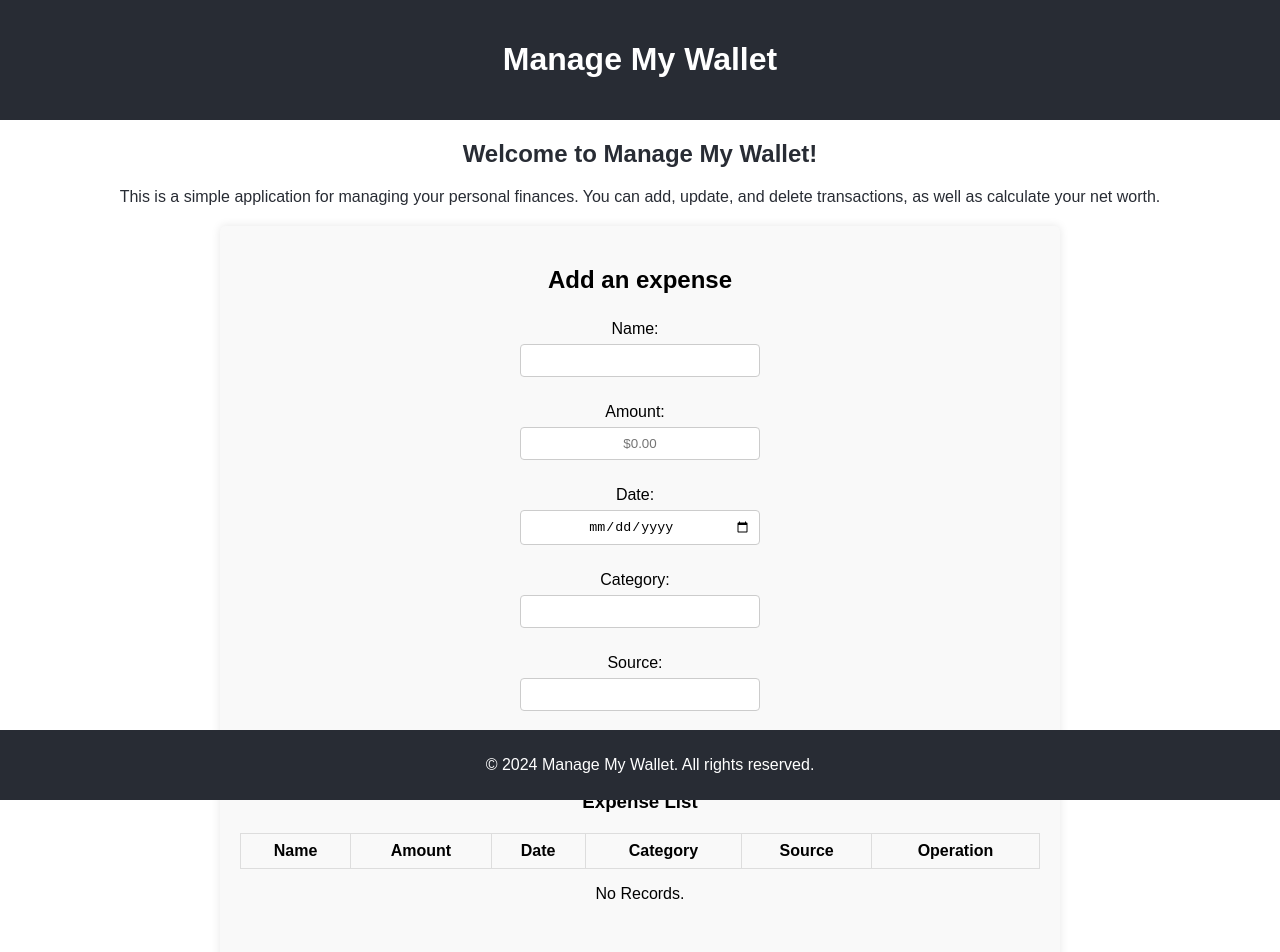
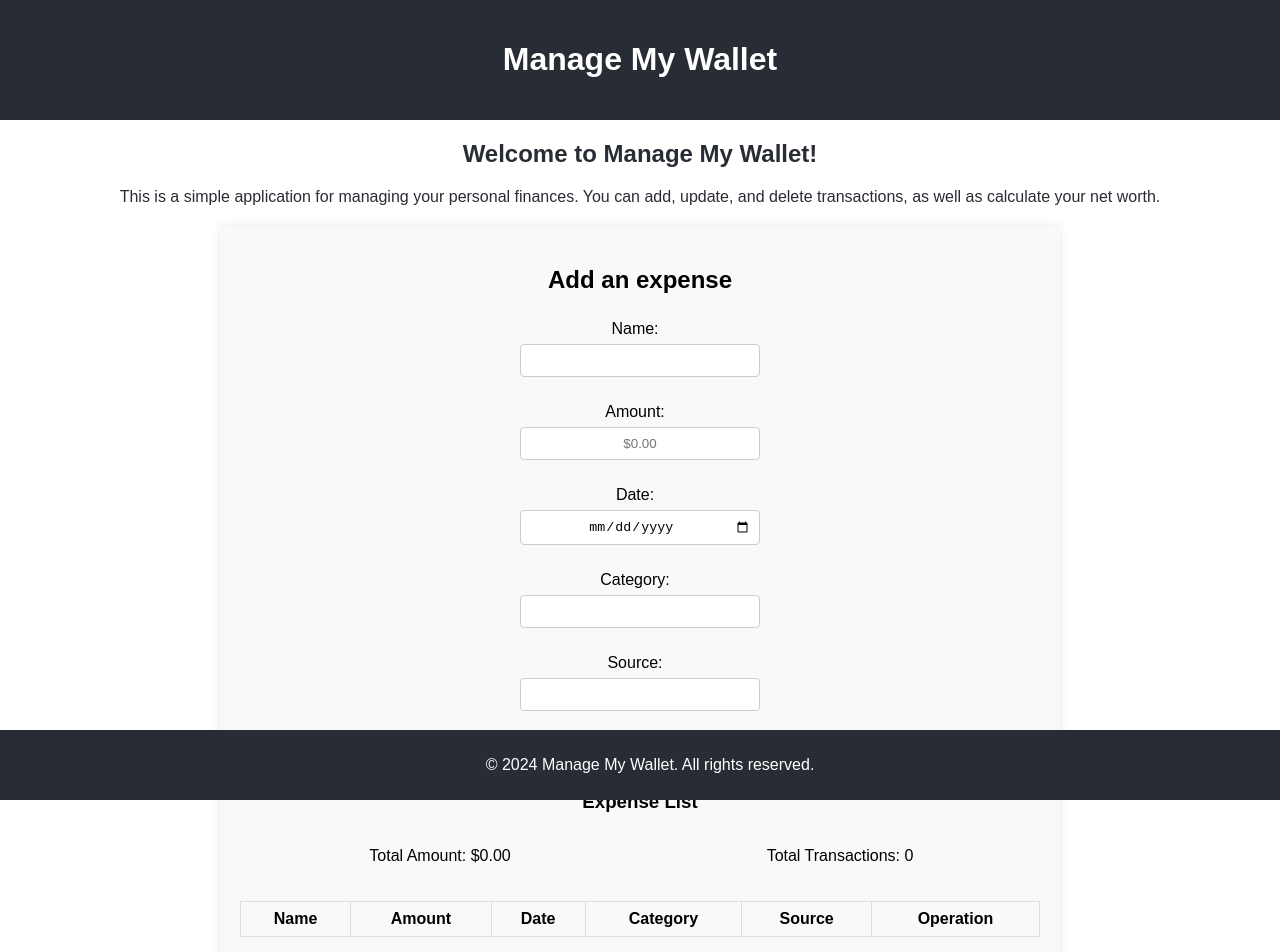
Before and after one commit to onetrue-6657/manage-my-wallet, a React (Create React App) app in the folder manage-my-wallet/: page / in a window 1280 px wide. Shown: the top 952 px of the page. Built offline with nearby package versions, Linux system fonts and the light colour scheme.

Commit message:
Optimize some features of Add.js and App.css

```diff
--- a/manage-my-wallet/src/App.js
+++ b/manage-my-wallet/src/App.js
@@ -9,7 +9,7 @@ function App() {
     <div>
       <Header />
       <main>
-        <div class="intro">
+        <div className="intro">
           <h2>Welcome to Manage My Wallet!</h2>
           <p>
             This is a simple application for managing your personal finances.
--- a/manage-my-wallet/src/components/Add.js
+++ b/manage-my-wallet/src/components/Add.js
@@ -1,7 +1,12 @@
-import React, { useState } from "react";
+import React, { useEffect, useState } from "react";
 import { NumericFormat } from "react-number-format";
 
 const AddExpense = () => {
+  const [expensesList, setExpensesList] = useState(() => {
+    const storedExpenses = localStorage.getItem("expensesList");
+    return storedExpenses ? JSON.parse(storedExpenses) : [];
+  });
+
   const [expense, setExpense] = useState({
     name: "",
     amount: "",
@@ -10,7 +15,18 @@ const AddExpense = () => {
     source: "",
   });
 
-  const [expensesList, setExpensesList] = useState([]);
+  useEffect(() => {
+    const storedExpenses = localStorage.getItem("expensesList");
+    console.log("Loaded from storage:", storedExpenses);
+    if (storedExpenses) {
+      setExpensesList(JSON.parse(storedExpenses));
+    }
+  }, []);
+
+  useEffect(() => {
+    console.log("Saving to storage:", expensesList);
+    localStorage.setItem("expensesList", JSON.stringify(expensesList));
+  }, [expensesList]);
 
   const handleChange = (e) => {
     const { name, value } = e.target;
@@ -44,6 +60,11 @@ const AddExpense = () => {
   const handleRemove = (index) => {
     setExpensesList((prevList) => prevList.filter((_, i) => i !== index));
   };
+
+  const totalAmount = expensesList
+    .reduce((total, item) => total + parseFloat(item.amount || 0), 0)
+    .toFixed(2);
+  const totalTransactions = expensesList.length;
 
   return (
     <div className="add">
@@ -111,6 +132,10 @@ const AddExpense = () => {
       </form>
 
       <h3>Expense List</h3>
+      <div className="total-info">
+        <p>Total Amount: ${totalAmount}</p>
+        <p>Total Transactions: {totalTransactions}</p>
+      </div>
       <table>
         <thead>
           <tr>
@@ -126,7 +151,16 @@ const AddExpense = () => {
           {expensesList.map((item, index) => (
             <tr key={index}>
               <td>{item.name}</td>
-              <td>${item.amount}</td>
+              <td>
+                <NumericFormat
+                  value={item.amount}
+                  displayType="text"
+                  thousandSeparator={true}
+                  prefix="$"
+                  decimalScale={2}
+                  fixedDecimalScale={true}
+                />
+              </td>
               <td>{item.date}</td>
               <td>{item.category}</td>
               <td>{item.source}</td>
--- a/manage-my-wallet/src/styles/App.css
+++ b/manage-my-wallet/src/styles/App.css
@@ -108,3 +108,19 @@ td {
   justify-content: center;
   padding: 10px;
 }
+
+.add table {
+  width: 100%;
+}
+
+.total-info {
+  display: flex;
+  justify-content: space-between;
+  width: 100%;
+  margin-bottom: 1rem;
+}
+
+.total-info p {
+  flex: 1;
+  text-align: center;
+}
```
